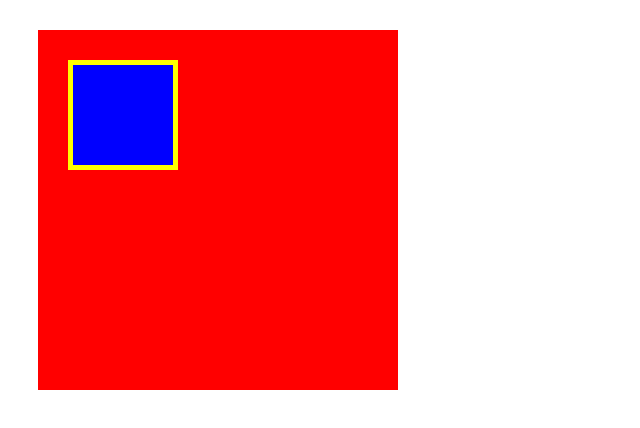
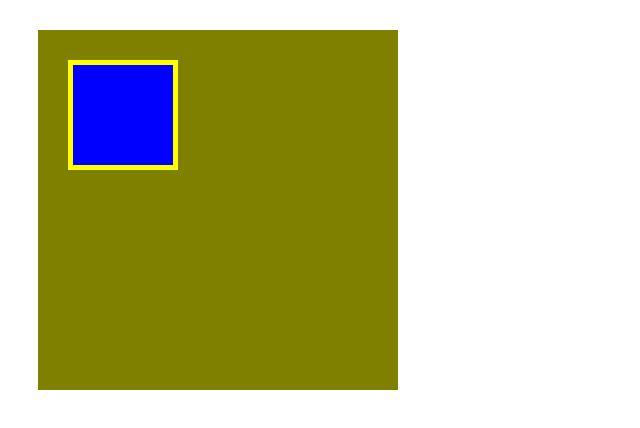
Before and after one commit to shigeto-ryouta/lesson_HTML.CSS, a plain HTML site: page box/box.html in a window 1280 px wide. Shown: the whole page, without its empty margins (0-640 px from the left). Drawn offline with Linux system fonts and the light colour scheme.

Commit message:
[Finish]1-3

```diff
--- a/box/box.css
+++ b/box/box.css
@@ -1,7 +1,7 @@
 .box1 {
   width: 300px;
   height: 300px;
-  background-color: red;
+  background-color: #808000;
   margin: 30px;
   padding: 30px;
 }
```
